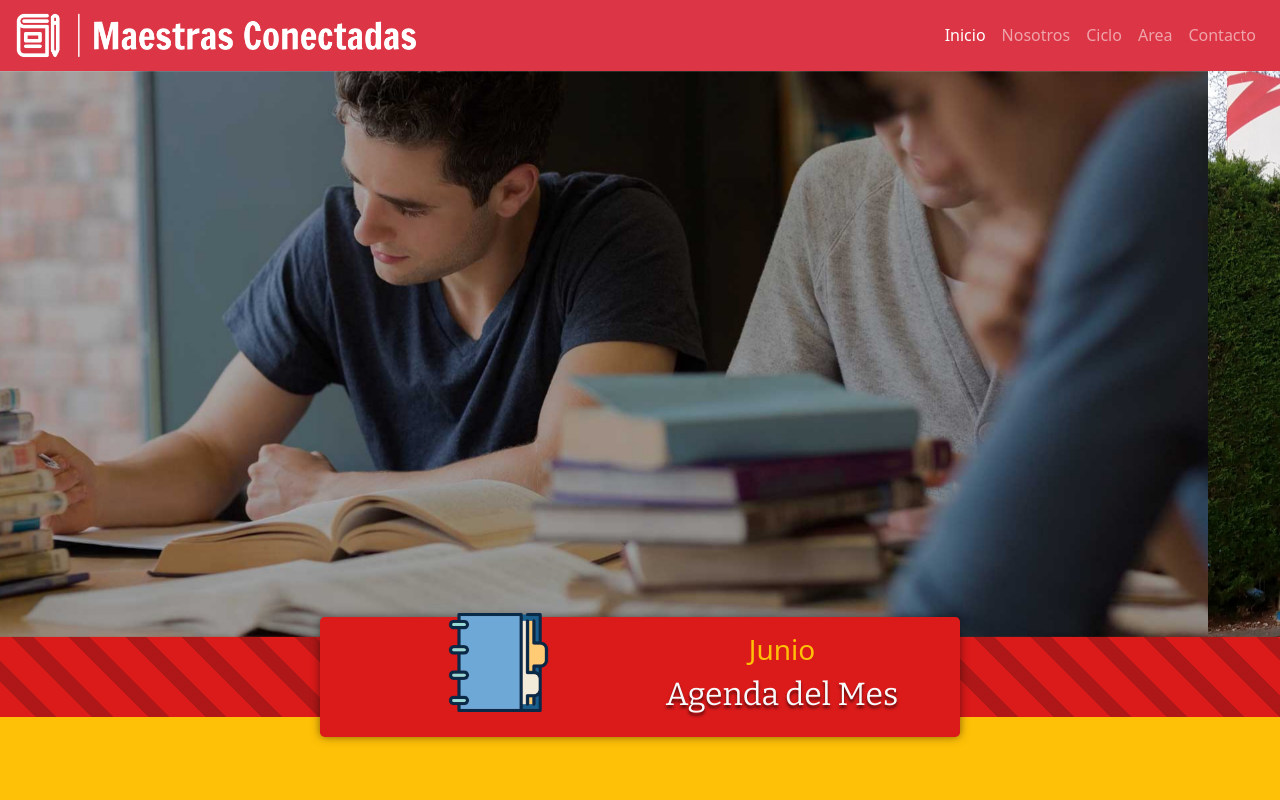
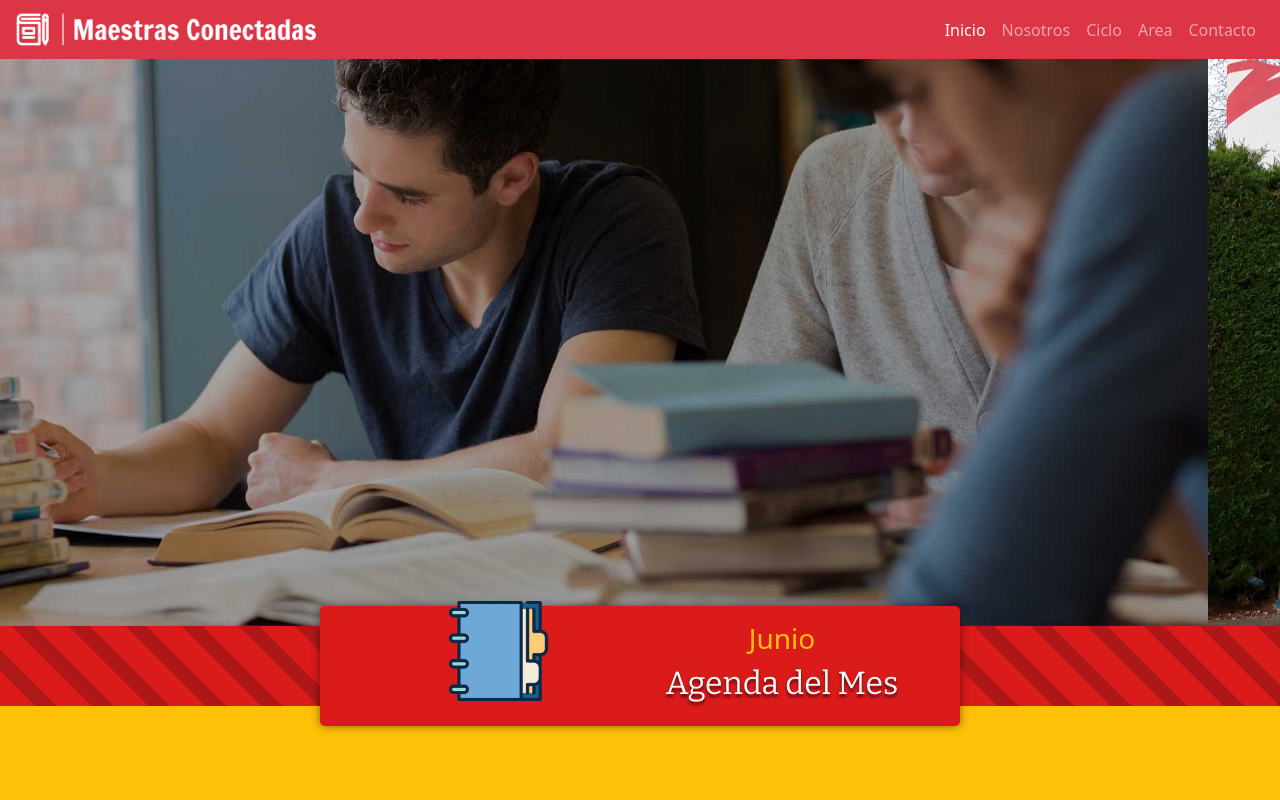
Before and after one commit to Gonzaferley/bootstrap-Gonzalo, a plain HTML site: page index.html in a window 1280 px wide. Shown: the top 800 px of the page. Drawn offline with nearby package versions, Linux system fonts and the light colour scheme.

Commit message:
Update index.html

```diff
--- a/index.html
+++ b/index.html
@@ -16,7 +16,7 @@
     <nav class="navbar navbar-expand-sm navbar-dark bg-danger" id="navbar">
         <div class="container-fluid">
             <a class="navbar-brand" href="#">
-                <img src="img/logo_white_large.png" alt="" width="400">
+                <img src="img/logo_white_large.png" alt="" width="300">
             </a>
 
             <button class="navbar-toggler" type="button" data-toggle="collapse" data-target="#navbarSupportedContent" aria-controls="navbarSupportedContent" aria-expanded="false" aria-label="Toggle navigation">
```
